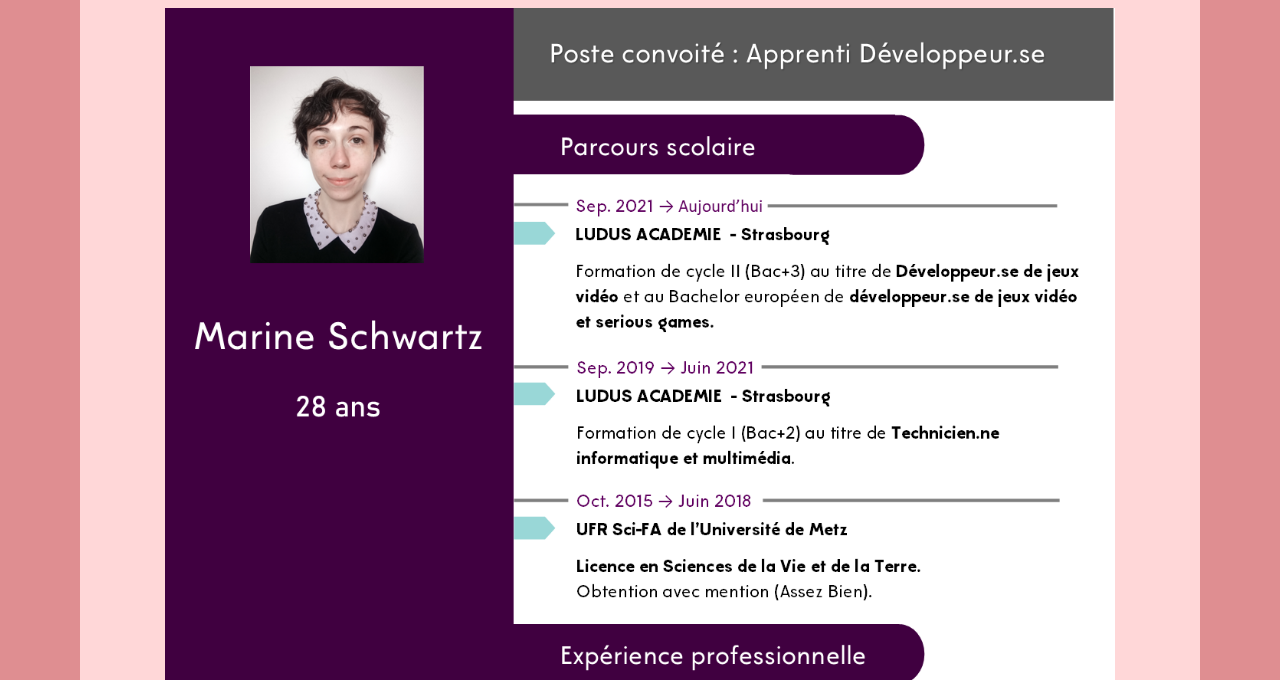
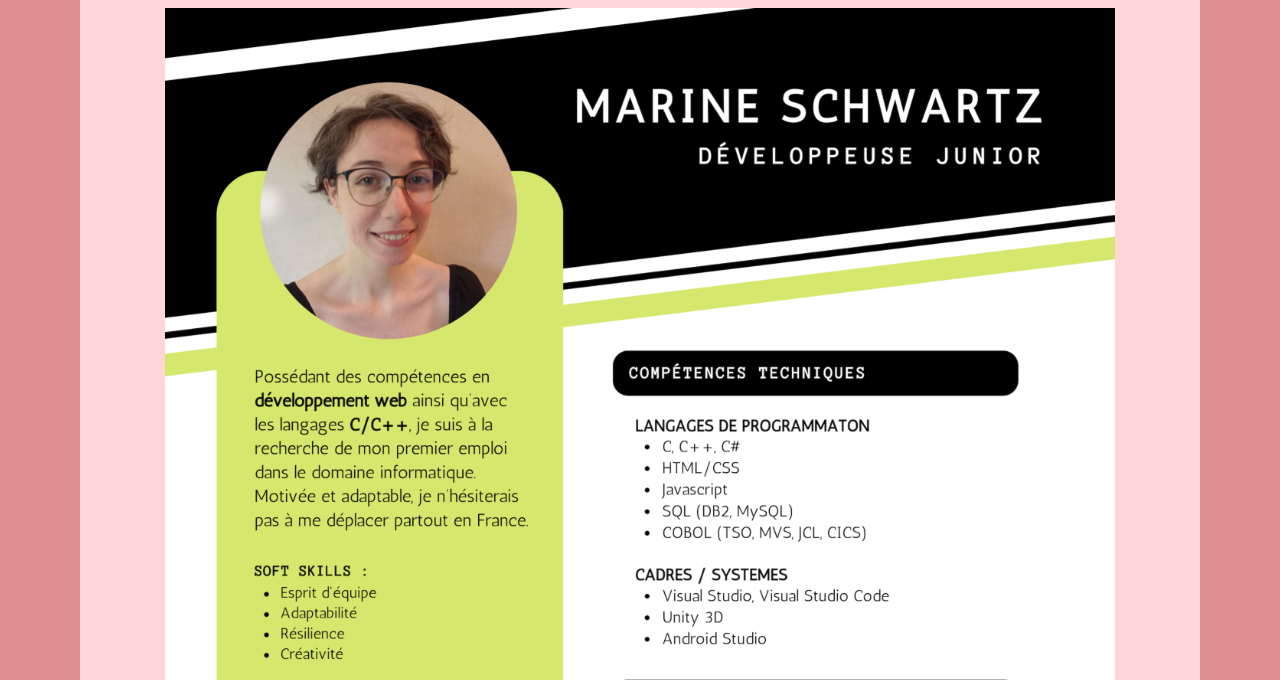
Before and after one commit to m-schwrtz/marin.site, a plain HTML site: page html/cv.html in a window 1280 px wide. Shown: the part 120-800 px from the top of the page. Drawn offline with Linux system fonts and the light colour scheme; files whose address does not match are found by name.

Commit message:
Update cv.html

```diff
--- a/html/cv.html
+++ b/html/cv.html
@@ -37,8 +37,8 @@
 
 
             <section id="cv">
-                <a href="../images/cv/CV_MarineSchwartz_public.png" target="_blank" rel="noreferrer noopener" title="agrandir l'image">
-                    <img src="../images/cv/CV_MarineSchwartz_public.png" alt="cv">
+                <a href="../images/cv/CV-mschwartz-dev.png" target="_blank" rel="noreferrer noopener" title="agrandir l'image">
+                    <img src="../images/cv/CV-mschwartz-dev.png" alt="cv">
                 </a>
             </section>
 
```
